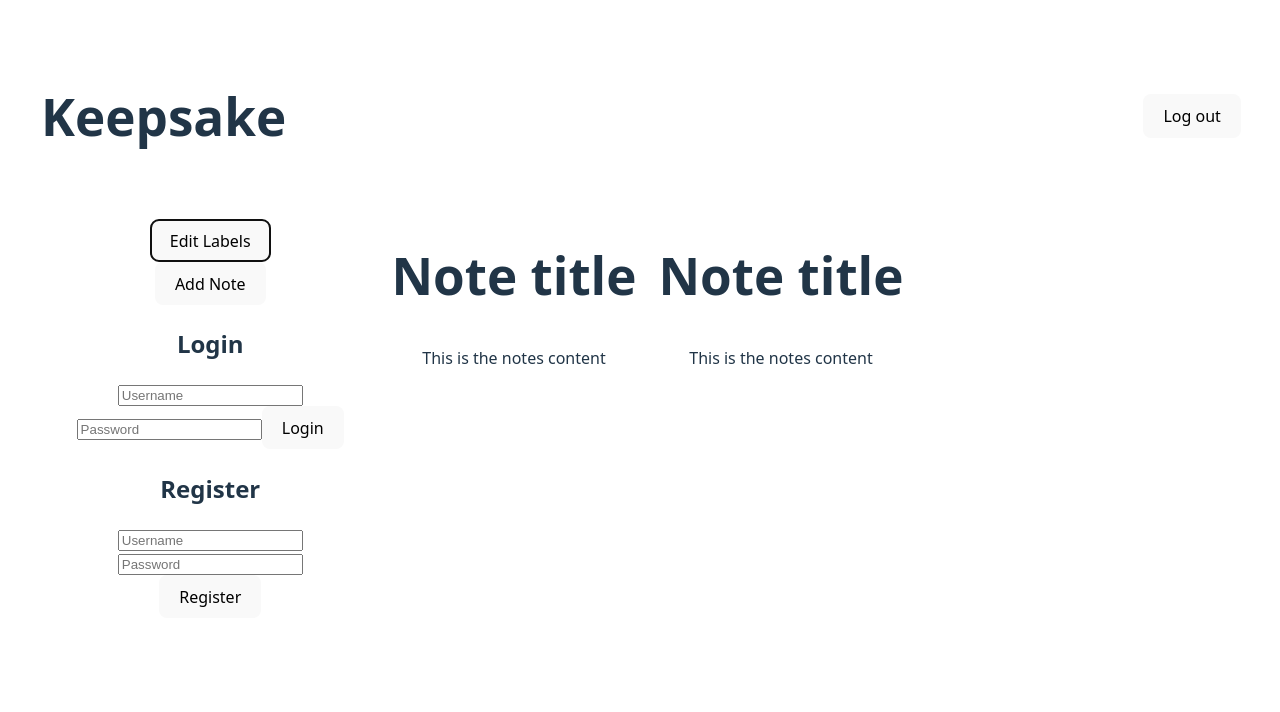
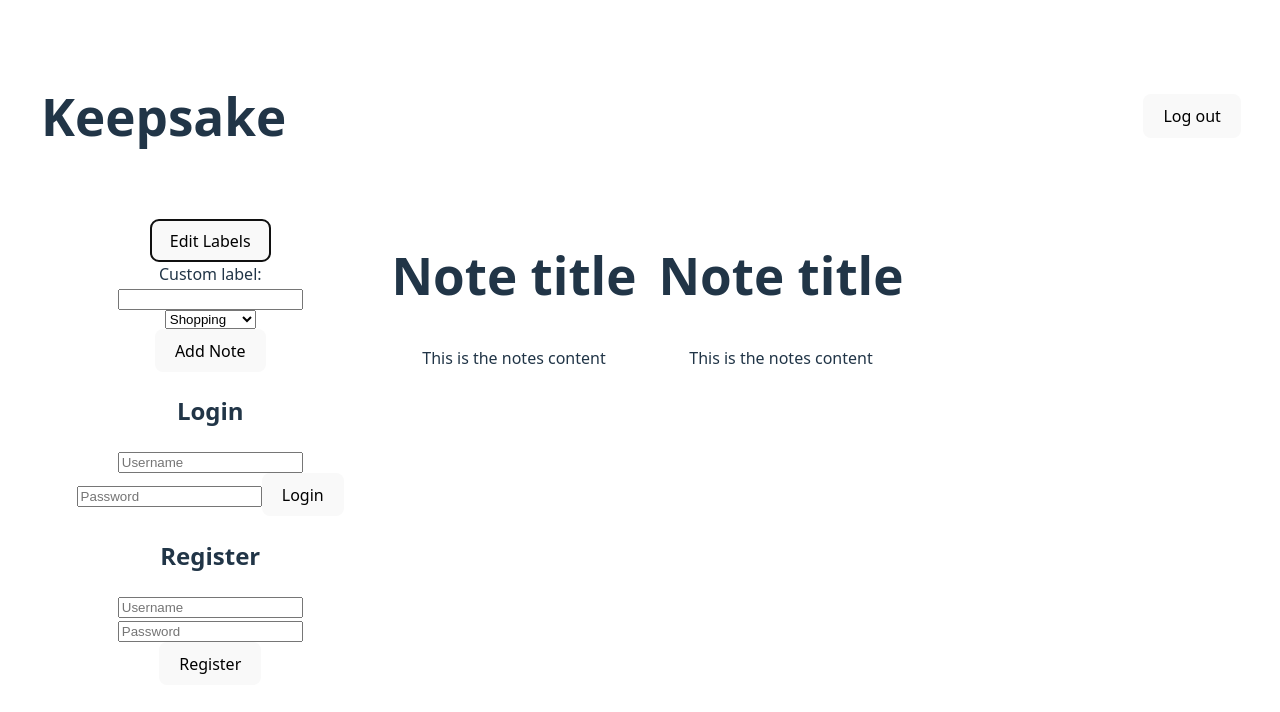
Before and after one commit to anitamegarry/Keepsake-Clone, a React (Vite) app in the folder keepsake-app/: page / in a window 1280 px wide. Both pictures are taken after a click on the button "Edit Labels". Shown: the top 712 px of the page. Built offline with nearby package versions, Linux system fonts and the light colour scheme; data requests are answered from the project's data file.

Commit message:
edit labels button now displays available labels on clicka and allows for custom label creation

```diff
--- a/keepsake-app/db.json
+++ b/keepsake-app/db.json
@@ -1,8 +1,23 @@
 {
   "usernames": [
-    { "userID": 1, "username": "Abdul", "password": "password"},
-    { "userID": 2, "username": "Kurt", "password": "12345"},
-    { "userID": 3, "username": "Anita", "password": "abcde"}
+    {
+      "userID": 1,
+      "username": "Abdul",
+      "password": "password",
+      "id": "9fdd"
+    },
+    {
+      "userID": 2,
+      "username": "Kurt",
+      "password": "12345",
+      "id": "ca07"
+    },
+    {
+      "userID": 3,
+      "username": "Anita",
+      "password": "abcde",
+      "id": "4d29"
+    }
   ],
   "notes": [
     {
@@ -12,7 +27,8 @@
       "content": ["apples", "eggs", "pasta"],
       "category": "shopping list",
       "labels": [1],
-        "isChecklist": true
+      "isChecklist": true,
+      "id": "255d"
     },
     {
       "noteID": 2,
@@ -21,7 +37,8 @@
       "content": "Discuss marketing strategy and finalise budget allocations.",
       "category": "work",
       "labels": [2, 3],
-        "isChecklist": false
+      "isChecklist": false,
+      "id": "5ff1"
     },
     {
       "noteID": 3,
@@ -30,7 +47,8 @@
       "content": ["Fix leaky tap", "Paint living room", "Replace broken tile"],
       "category": "household",
       "labels": [4],
-        "isChecklist": true
+      "isChecklist": true,
+      "id": "6c7f"
     },
     {
       "noteID": 4,
@@ -39,7 +57,8 @@
       "content": "Check out 'Atomic Habits' and 'Deep Work' for productivity tips.",
       "category": "personal growth",
       "labels": [5, 6],
-        "isChecklist": false
+      "isChecklist": false,
+      "id": "3d7c"
     },
     {
       "noteID": 5,
@@ -48,7 +67,8 @@
       "content": ["Hiking trip", "Try new sushi place", "Movie night"],
       "category": "leisure",
       "labels": [7],
-        "isChecklist": true
+      "isChecklist": true,
+      "id": "2305"
     },
     {
       "noteID": 6,
@@ -57,18 +77,58 @@
       "content": "Brainstorm app ideas for personal finance tracking.",
       "category": "work",
       "labels": [8],
-        "isChecklist": false
+      "isChecklist": false,
+      "id": "5a81"
     }
   ],
-  "labels":
-    [
-        { "labelID": 1, "userID": 1, "labelName": "Shopping" },
-        { "labelID": 2, "userID": 1, "labelName": "Work" },
-        { "labelID": 3, "userID": 1, "labelName": "Budgeting" },
-        { "labelID": 4, "userID": 2, "labelName": "Household" },
-        { "labelID": 5, "userID": 2, "labelName": "Books" },
-        { "labelID": 6, "userID": 2, "labelName": "Productivity" },
-        { "labelID": 7, "userID": 3, "labelName": "Leisure" },
-        { "labelID": 8, "userID": 3, "labelName": "Finance" }
+  "labels": [
+    {
+      "labelID": 1,
+      "userID": 1,
+      "labelName": "Shopping",
+      "id": "8b12"
+    },
+    {
+      "labelID": 2,
+      "userID": 1,
+      "labelName": "Work",
+      "id": "c2b6"
+    },
+    {
+      "labelID": 3,
+      "userID": 1,
+      "labelName": "Budgeting",
+      "id": "e041"
+    },
+    {
+      "labelID": 4,
+      "userID": 2,
+      "labelName": "Household",
+      "id": "530d"
+    },
+    {
+      "labelID": 5,
+      "userID": 2,
+      "labelName": "Books",
+      "id": "a81f"
+    },
+    {
+      "labelID": 6,
+      "userID": 2,
+      "labelName": "Productivity",
+      "id": "835f"
+    },
+    {
+      "labelID": 7,
+      "userID": 3,
+      "labelName": "Leisure",
+      "id": "7995"
+    },
+    {
+      "labelID": 8,
+      "userID": 3,
+      "labelName": "Finance",
+      "id": "9adb"
+    }
   ]
 }
--- a/keepsake-app/src/App.tsx
+++ b/keepsake-app/src/App.tsx
@@ -1,15 +1,36 @@
-import { useState } from "react";
+import { useState, useEffect } from "react";
 import "./App.css";
 import Navbar from "./components/Navbar";
 import Sidebar from "./components/Sidebar";
 import Gallery from "./components/Gallery";
 
+export interface label {
+  labelID: number;
+  userID: number;
+  labelName: string;
+}
+
 function App() {
+  const [labels, setLabels] = useState<label[]>([]);
+  useEffect(() => {
+    const fetchLabels = async () => {
+      try {
+        const res = await fetch(`http://localhost:3000/labels`);
+        if (!res.ok) throw new Error("Failed to fetch labels");
+        const data = await res.json();
+        setLabels(data);
+      } catch (err) {
+        console.error("Error fetching labels:", err);
+      }
+    };
+
+    fetchLabels();
+  }, []);
   return (
     <>
       <Navbar />
       <div className="sidebar-gallery">
-        <Sidebar />
+        <Sidebar labels={labels} setLabels={setLabels} />
         <Gallery />
       </div>
     </>
--- a/keepsake-app/src/components/Sidebar.tsx
+++ b/keepsake-app/src/components/Sidebar.tsx
@@ -1,10 +1,76 @@
 import React from "react";
 import "./Sidebar.css";
+import { useState, useEffect } from "react";
+import { label } from "../App.tsx";
 
-export default function Sidebar() {
+interface sidebarProps {
+  labels: label[];
+  setLabels: React.Dispatch<any>;
+}
+
+export default function Sidebar({ labels, setLabels }: sidebarProps) {
+  const [isEditLabels, setIsEditLabels] = useState(false);
+
+  function handleEditLabelsClick() {
+    setIsEditLabels(true);
+  }
+
+  const Input = () => {
+    const [inputValue, setInputValue] = useState("");
+
+    const handleKeyDown = async (
+      event: React.KeyboardEvent<HTMLInputElement>
+    ) => {
+      if (event.key === "Enter" && inputValue.trim() !== "") {
+        try {
+          const newLabel = { labelName: inputValue };
+          const res = await fetch(`http://localhost:3000/labels`, {
+            method: "POST",
+            headers: { "Content-Type": "application/json" },
+            body: JSON.stringify(newLabel),
+          });
+
+          if (!res.ok) throw new Error("Failed to post label");
+          const data = await res.json();
+          setLabels((prev: label[]) => [...prev, data]); //our post request only returns the new label not the list of labels
+          setInputValue("");
+          setIsEditLabels(false);
+        } catch (err) {
+          console.error("Error posting label:", err);
+        }
+      }
+    };
+
+    return (
+      <label>
+        Custom label:
+        <input
+          type="text"
+          value={inputValue}
+          onChange={(e) => setInputValue(e.target.value)}
+          onKeyDown={handleKeyDown}
+        />
+      </label>
+    );
+  };
+
   return (
     <div className="sidebar">
-      <button className="edit-labels-btn">Edit Labels</button>
+      <button className="edit-labels-btn" onClick={handleEditLabelsClick}>
+        Edit Labels
+      </button>
+      {isEditLabels && (
+        <>
+          <Input />
+          <select>
+            {labels.map((label, idx) => (
+              <option key={idx} value={label.labelName}>
+                {label.labelName}
+              </option>
+            ))}
+          </select>
+        </>
+      )}
       <button className="add-notes-btn">Add Note</button>
       <section className="login">
         <h2>Login</h2>
```
Lines whose indentation alone changed are shown as unchanged.
